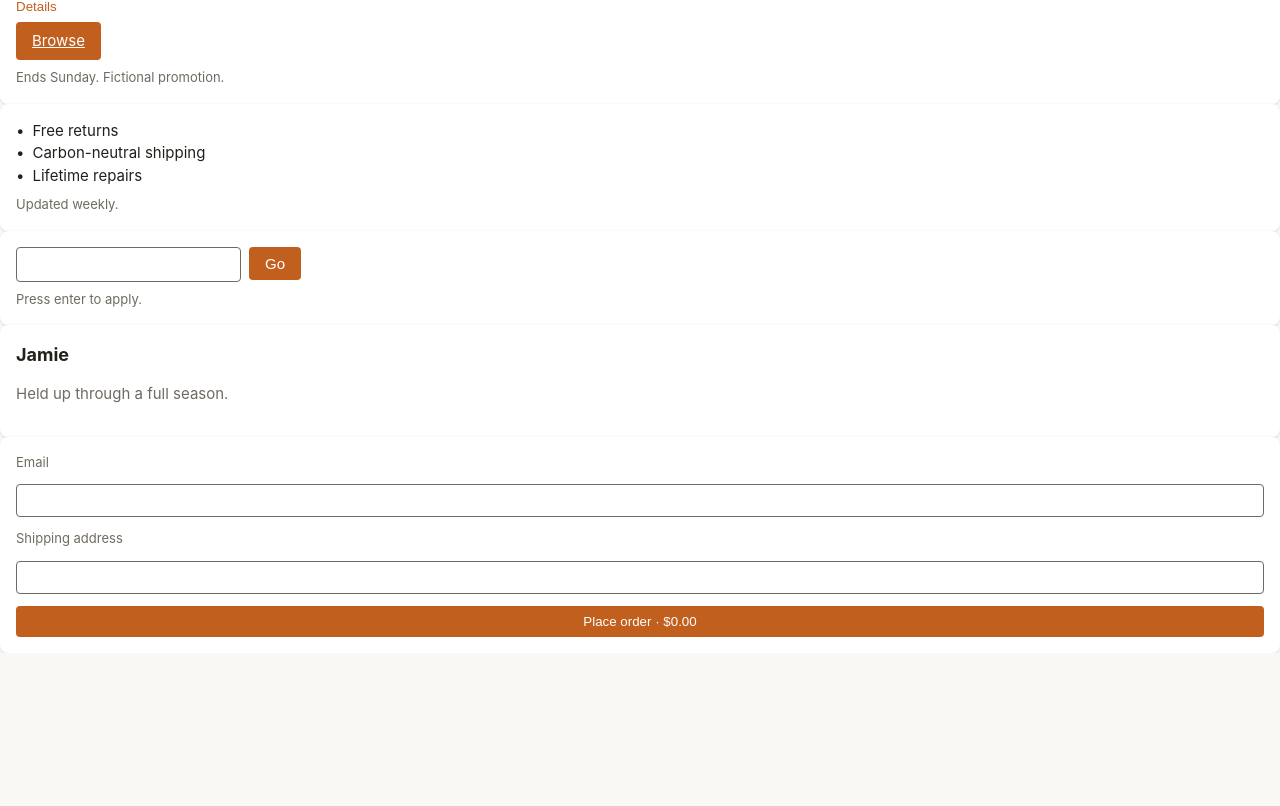
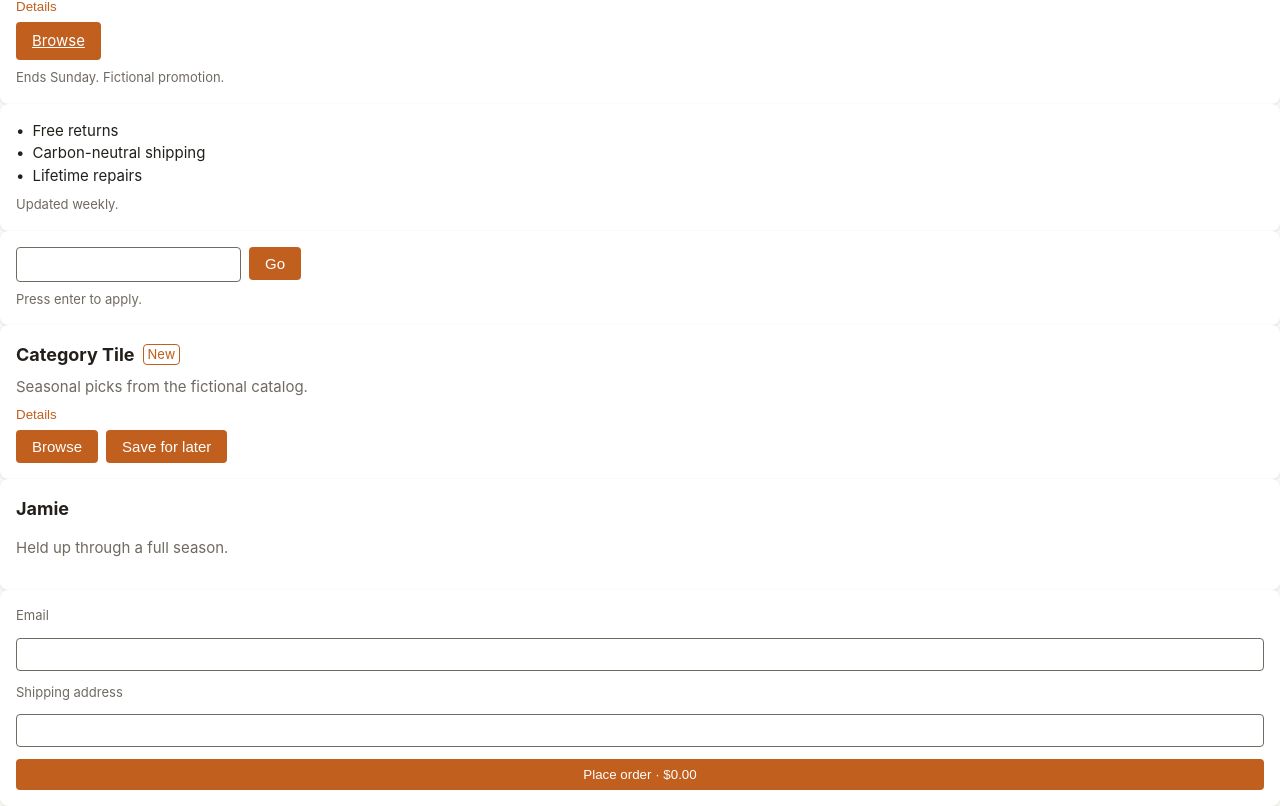
Before and after one commit to reweaver-ai/meridian-storefront, a React (Vite) app: page / in a window 1280 px wide. Shown: the part 7006-7812 px from the top of the page. Before the commit the page ends 7659 px from the top, so only its background shows below. Built offline with nearby package versions, Linux system fonts and the light colour scheme.

Commit message:
feat: category tiles on the landing page

```diff
--- a/src/App.tsx
+++ b/src/App.tsx
@@ -7,6 +7,7 @@ import { CheckoutForm } from './components/CheckoutForm';
 import { Footer } from './components/Footer';
 import { ReviewList } from './components/ReviewList';
 import { SearchBar } from './components/SearchBar';
+import { CategoryTile } from './components/CategoryTile';
 import { PRODUCTS } from './data/products';
 import type { Product } from './data/products';
 
@@ -31,6 +32,7 @@ export function App() {
         <Hero title="Hero" copy="Seasonal picks from the fictional catalog." cta="Browse" />
         <Footer items={['Free returns', 'Carbon-neutral shipping', 'Lifetime repairs']} />
         <SearchBar />
+        <CategoryTile title="Category Tile" copy="Seasonal picks from the fictional catalog." cta="Browse" />
         <ReviewList reviews={[{ id: 'r1', author: 'Jamie', body: 'Held up through a full season.', stars: 5 }]} />
         <CheckoutForm totalCents={cart.reduce((s, p) => s + p.priceCents, 0)} onPlaceOrder={() => setCart([])} />
       </main>
--- /dev/null
+++ b/src/components/CategoryTile.css
@@ -0,0 +1,50 @@
+.categorytile {
+  background: var(--color-surface);
+  border-radius: var(--radius-m);
+  box-shadow: var(--shadow-card);
+  padding: var(--space-4);
+  display: flex;
+  flex-direction: column;
+  gap: var(--space-2);
+}
+.categorytile__title { font-size: var(--text-l); margin: 0; }
+.categorytile__copy { color: var(--color-muted); margin: 0; }
+.categorytile__cta, .categorytile__go {
+  align-self: flex-start;
+  background: var(--color-accent);
+  color: var(--color-accent-ink);
+  border: none;
+  border-radius: var(--radius-s);
+  padding: var(--space-2) var(--space-4);
+  font-size: var(--text-m);
+  cursor: pointer;
+}
+.categorytile__input {
+  border: 1px solid var(--color-muted);
+  border-radius: var(--radius-s);
+  padding: var(--space-2) var(--space-3);
+  font-size: var(--text-m);
+}
+.categorytile__list { margin: 0; padding: 0; list-style: none; display: flex; flex-direction: column; gap: var(--space-1); }
+.categorytile__label { font-size: var(--text-s); color: var(--color-muted); }
+.categorytile__chip { color: var(--color-accent); cursor: pointer; }
+.categorytile__badge { font-size: var(--text-s); color: var(--color-accent); border: 1px solid var(--color-accent); border-radius: var(--radius-s); padding: 0 var(--space-1); }
+.categorytile__head, .categorytile__actions, .categorytile__rowline, .categorytile__row { display: flex; gap: var(--space-2); align-items: center; }
+.categorytile__media { height: 96px; border-radius: var(--radius-s); background: var(--color-bg); }
+.categorytile__fine, .categorytile__hint, .categorytile__detail { font-size: var(--text-s); color: var(--color-muted); margin: 0; }
+.categorytile__toggle { background: none; border: none; color: var(--color-accent); padding: 0; cursor: pointer; align-self: flex-start; }
+.categorytile__index { color: var(--color-muted); margin-right: var(--space-1); }
+.categorytile__set { border: 1px solid var(--color-muted); border-radius: var(--radius-s); padding: var(--space-3); }
+.categorytile__legend { font-size: var(--text-s); color: var(--color-muted); }
+.categorytile__x0 { color: #24211d; border-color: #6c6660; }
+.categorytile__t0 { font-size: 13px; }
+.categorytile :focus-visible { outline: 2px solid var(--color-focus); outline-offset: 2px; }
+.categorytile__copy, .categorytile__body, .categorytile__title { display: -webkit-box; -webkit-line-clamp: 3; -webkit-box-orient: vertical; overflow: hidden; }
+.categorytile__cta:hover, .categorytile__go:hover, .categorytile__add:hover, .categorytile__submit:hover, .categorytile__cart:hover, .categorytile__close:hover, .categorytile__toggle:hover { filter: brightness(0.95); }
+.categorytile__cta:active, .categorytile__go:active, .categorytile__add:active, .categorytile__submit:active, .categorytile__cart:active, .categorytile__close:active, .categorytile__toggle:active { transform: translateY(1px); }
+.categorytile__links a:hover, .categorytile__brand:hover { color: var(--color-ink); text-decoration: underline; }
+.categorytile__links a:active, .categorytile__brand:active, .categorytile__cta:active { opacity: 0.85; }
+.categorytile__detail, .categorytile__fine, .categorytile__hint { display: -webkit-box; -webkit-line-clamp: 2; -webkit-box-orient: vertical; overflow: hidden; }
+@media (max-width: 640px) {
+  .categorytile { padding: var(--space-3); }
+}
--- /dev/null
+++ b/src/components/CategoryTile.tsx
@@ -0,0 +1,25 @@
+import { useState } from 'react';
+import './CategoryTile.css';
+
+interface CategoryTileProps { title: string; copy: string; cta: string;  }
+
+export function CategoryTile({ title, copy, cta }: CategoryTileProps) {
+  const [expanded, setExpanded] = useState(false);
+  return (
+    <section className="categorytile" aria-label="Category Tile">
+      <header className="categorytile__head">
+        <h3 className="categorytile__title">{title}</h3>
+        <span className="categorytile__badge">New</span>
+      </header>
+      <p className="categorytile__copy">{copy}</p>
+      {expanded && <p className="categorytile__detail">Fictional detail copy for the category tile module.</p>}
+      <button className="categorytile__toggle" type="button" aria-expanded={expanded} onClick={() => setExpanded(!expanded)}>
+        {expanded ? 'Less' : 'Details'}
+      </button>
+      <div className="categorytile__actions">
+        <button className="categorytile__cta" type="button">{cta}</button>
+        <button className="categorytile__go" type="button">Save for later</button>
+      </div>
+    </section>
+  );
+}
```
